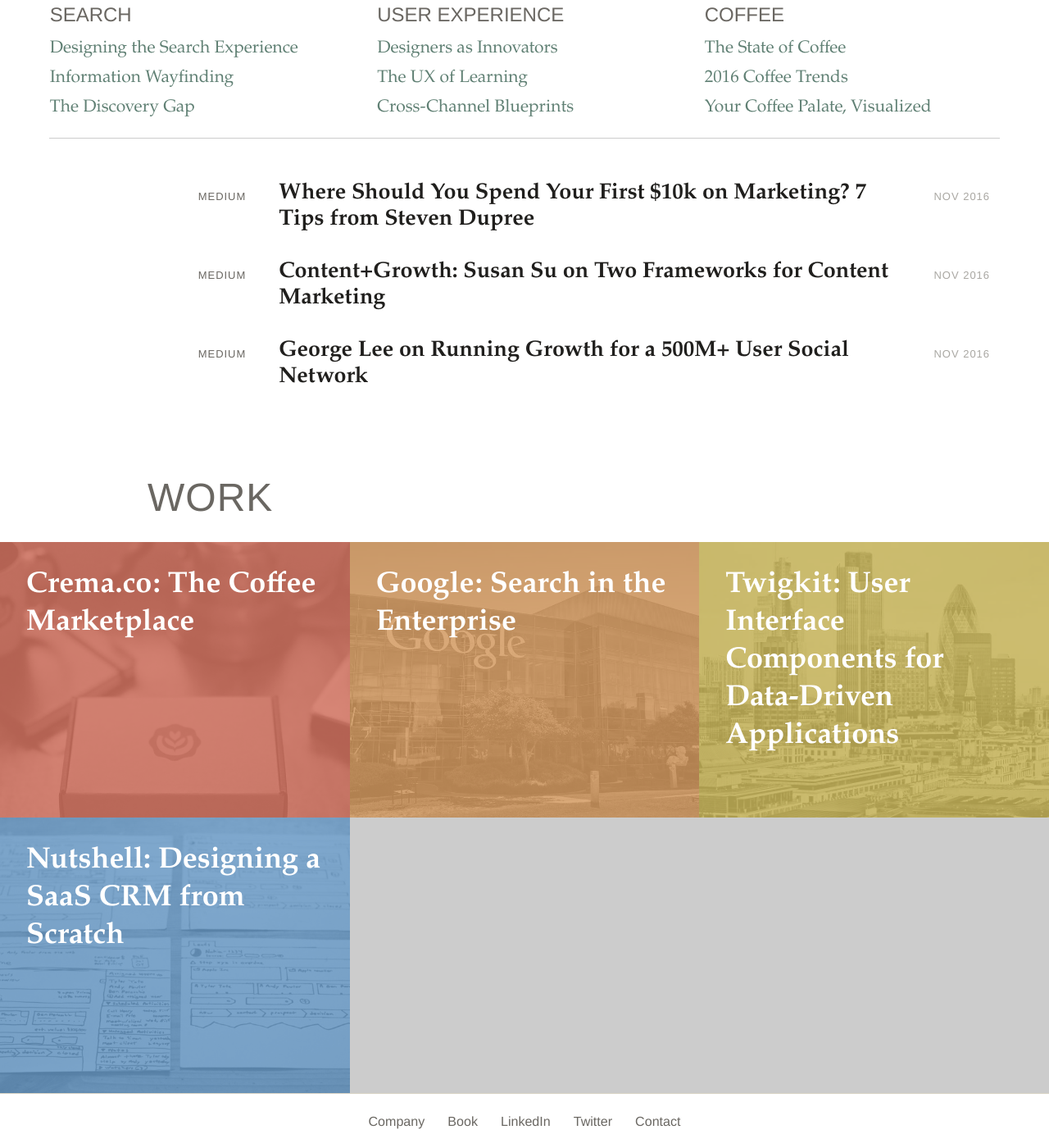
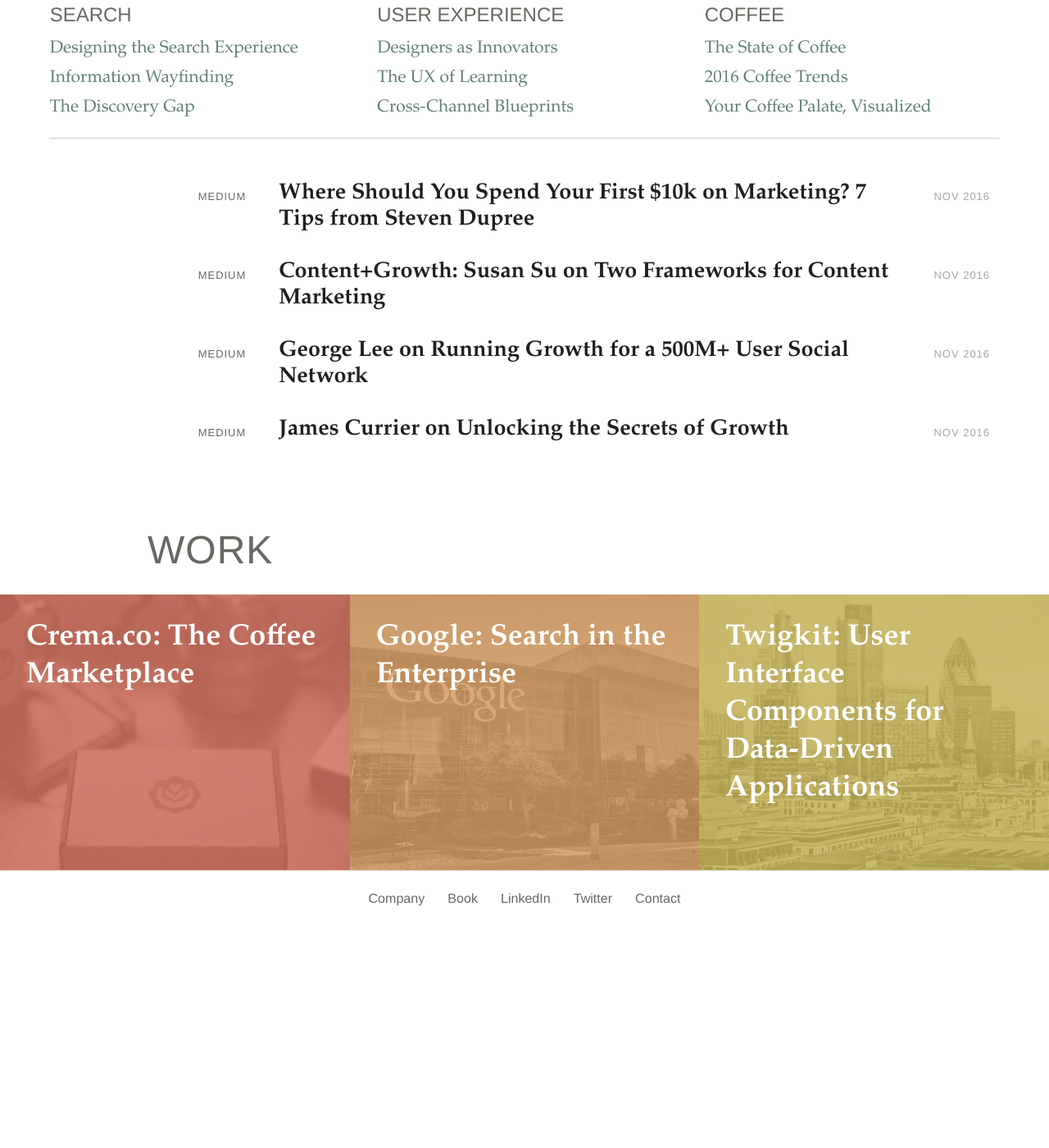
Before and after one commit to SeriouslyInc/tylertate, a Jekyll site: the page built from index.html, in a window 1280 px wide and 1400 px high, scrolled down 836 px. Shown: the whole window at 82% size. Built offline with Jekyll 4.4.1, drawn with Linux system fonts in a browser that asks for light colours; after the commit the page ends 1964 px from its top, so only the background shows below that.

Commit message:
Show 4 blog posts.

```diff
--- a/index.html
+++ b/index.html
@@ -48,7 +48,7 @@ bodyId: home
 	</div>
 
 	<ol class="content-list writing-list">
-		{% for post in site.categories.blog limit: 3 %}
+		{% for post in site.categories.blog limit: 4 %}
 			<li class="content-item writing-item">
 
 				{% if post.publisher %}
@@ -77,7 +77,7 @@ bodyId: home
 	<h2 class="section-title">WORK</h2>
 
 	<ol class="content-blocks work-blocks medium">
-		{% for post in site.categories.works limit:4 %}
+		{% for post in site.categories.works limit:3 %}
 
 			<li class="work">
 				<a href="{{ post.url }}">
```
